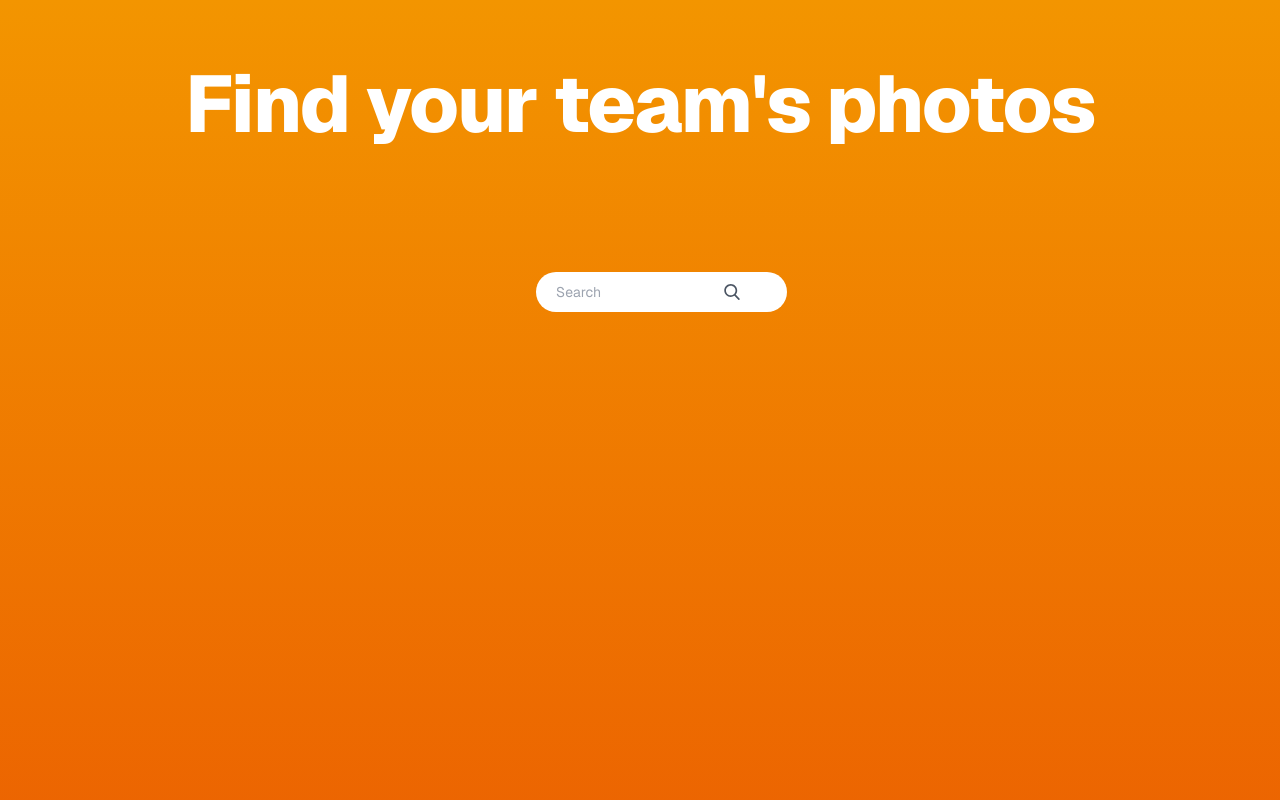
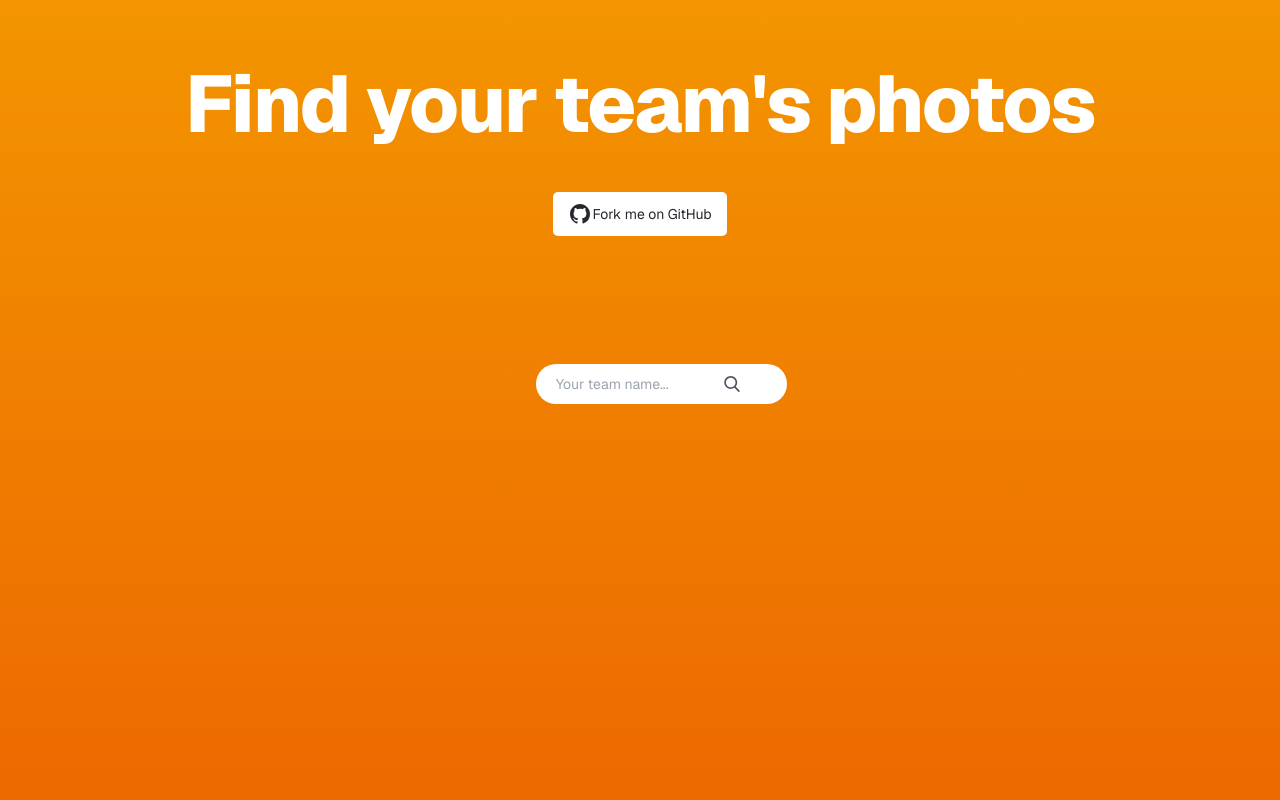
Before and after one commit to Kuchasz/pbr-2024-photos, a Next.js app: page / in a window 1280 px wide. Shown: the top 800 px of the page. Built offline with nearby package versions, Linux system fonts and the light colour scheme.

Commit message:
readme tweak

```diff
--- a/src/app/page.tsx
+++ b/src/app/page.tsx
@@ -1,6 +1,7 @@
 import BasePage from "~/components/base-page";
 import teams from "../data/teams.json";
 import BetterAutocomplete from "~/components/better-autocomplete";
+import ForkMeOnGithub from "~/components/gh";
 
 export default function HomePage() {
 
@@ -10,6 +11,7 @@ export default function HomePage() {
         <h1 className="text-5xl font-extrabold tracking-tight text-white sm:text-[5rem]">
           Find your team&apos;s photos
         </h1>
+        <ForkMeOnGithub repoUrl="https://github.com/Kuchasz/pbr-2024-photos" />
         {/* {teams.map((team) => (<div key={team.id}>{team.name}</div>))} */}
 
         <BetterAutocomplete options={teams.map(t => ({ label: t.name, value: t.id }))} />
--- a/src/components/better-autocomplete.tsx
+++ b/src/components/better-autocomplete.tsx
@@ -36,7 +36,7 @@ export default function BetterAutocomplete({ options }: AutocompleteProps) {
                             // 'focus:outline-none data-[focus]:outline-2 data-[focus]:-outline-offset-2 data-[focus]:outline-white/25',
                             "bg-white h-10 px-5 pr-10 rounded-full text-sm focus:outline-none"
                         )}
-                        placeholder='Search'
+                        placeholder='Your team name...'
                         onChange={(event) => setQuery(event.target.value)}
                     />
                     <button type="submit" className="absolute right-0 top-0 mt-3 mr-1">
--- /dev/null
+++ b/src/components/gh.tsx
@@ -0,0 +1,44 @@
+// src/components/ForkMeOnGithub.tsx
+import React from 'react';
+
+interface ForkMeOnGithubProps {
+    repoUrl: string; // GitHub repository URL
+    label?: string;  // Optional button text
+    className?: string; // Optional custom CSS class
+}
+
+const ForkMeOnGithub: React.FC<ForkMeOnGithubProps> = ({ repoUrl, label = "Fork me on GitHub", className }) => {
+    return (
+        <a href={repoUrl} className={className} target="_blank" rel="noopener noreferrer">
+            <button style={styles.button}>
+                <svg
+                    xmlns="http://www.w3.org/2000/svg"
+                    viewBox="0 0 24 24"
+                    fill="currentColor"
+                    width="24"
+                    height="24"
+                >
+                    <path d="M12 2C6.477 2 2 6.477 2 12c0 4.418 2.865 8.166 6.839 9.489.5.09.682-.217.682-.483 0-.237-.009-.868-.013-1.703-2.782.605-3.37-1.342-3.37-1.342-.455-1.156-1.11-1.464-1.11-1.464-.908-.62.069-.607.069-.607 1.003.07 1.53 1.032 1.53 1.032.892 1.53 2.341 1.088 2.91.832.091-.647.35-1.088.636-1.34-2.22-.252-4.555-1.11-4.555-4.943 0-1.092.39-1.985 1.029-2.683-.103-.253-.446-1.271.098-2.65 0 0 .84-.269 2.75 1.025A9.564 9.564 0 0112 6.803c.85.004 1.705.115 2.503.337 1.907-1.294 2.747-1.025 2.747-1.025.546 1.379.203 2.397.1 2.65.64.698 1.028 1.591 1.028 2.683 0 3.841-2.339 4.688-4.566 4.936.36.309.679.92.679 1.852 0 1.337-.012 2.417-.012 2.747 0 .268.18.577.688.479A10.011 10.011 0 0022 12c0-5.523-4.477-10-10-10z" />
+                </svg>
+                {label}
+            </button>
+        </a>
+    );
+};
+
+const styles = {
+    button: {
+        display: 'flex',
+        alignItems: 'center',
+        color: '#24292e',
+        backgroundColor: '#ffffff',
+        border: 'none',
+        padding: '10px 15px',
+        borderRadius: '5px',
+        cursor: 'pointer',
+        fontSize: '14px',
+        lineHeight: '1.5',
+    },
+};
+
+export default ForkMeOnGithub;
```
Also changed, not shown: 1 other file (tests, documents, lock files or other folders).
